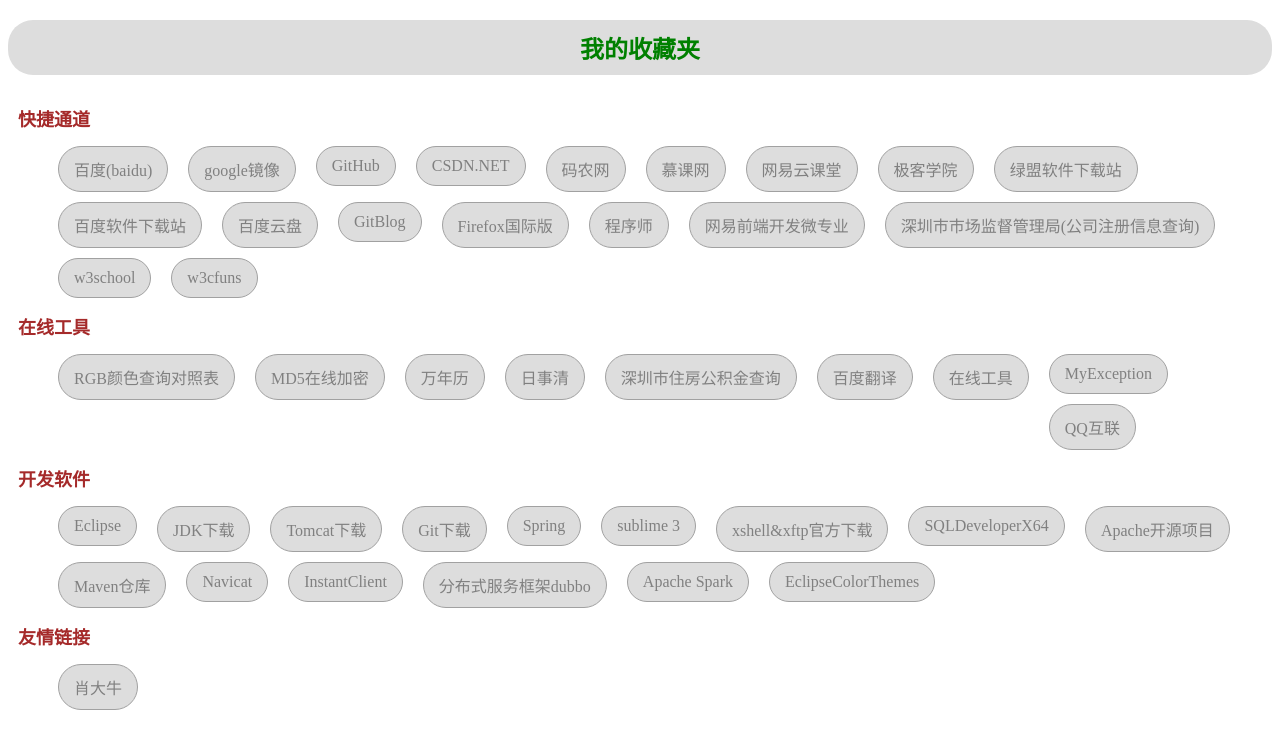
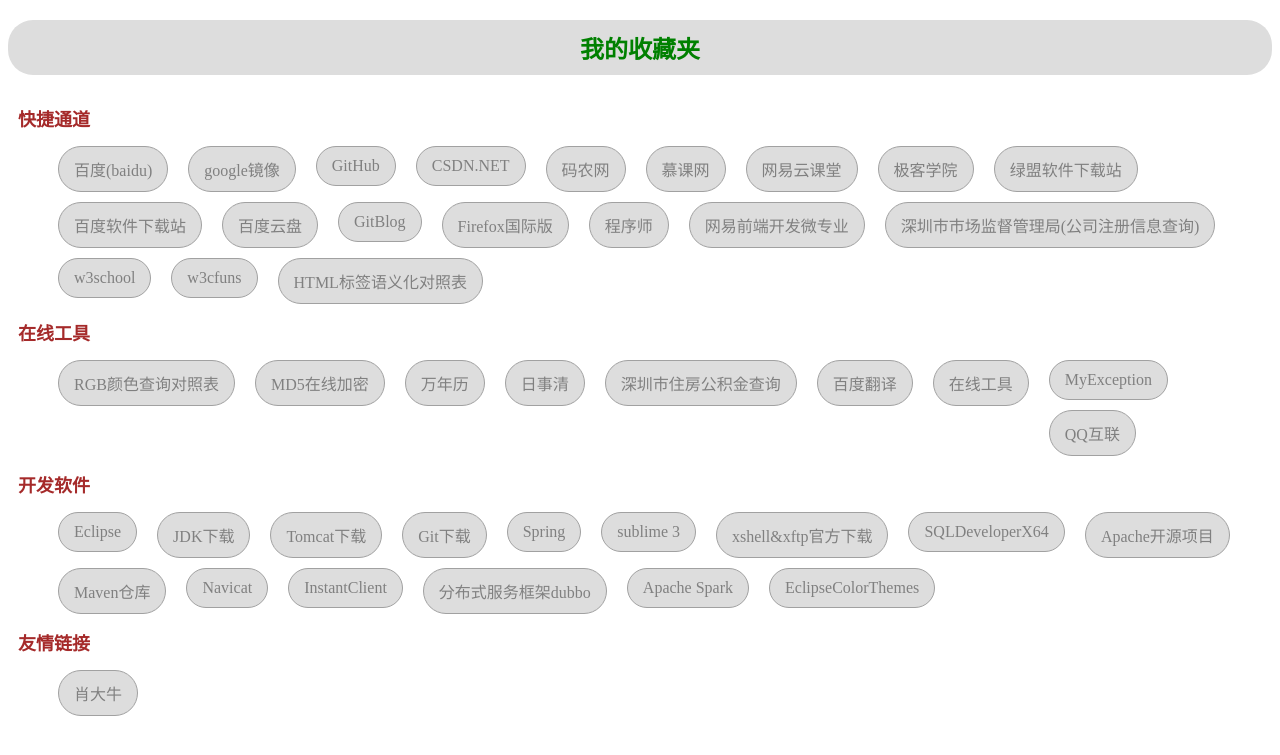
Before and after one commit to daniel163/daniel163.github.io, a Jekyll site: the page myscj.html, which Jekyll copies as it is, in a window 1280 px wide. Shown: the top 755 px of the page. Built offline with Jekyll 4.4.1, drawn with Linux system fonts in a browser that asks for light colours; Markdown is read by kramdown in place of the engine named in the settings.

Commit message:
更新收藏夹

```diff
--- a/myscj.html
+++ b/myscj.html
@@ -65,6 +65,8 @@
                 <a href="http://www.szscjg.gov.cn/" target="_blank">深圳市市场监督管理局(公司注册信息查询)</a>
                 <a href="http://www.w3school.com.cn/" target="_blank">w3school</a>
                 <a href="http://www.w3cfuns.com/" target="_blank">w3cfuns</a>
+                <a href="http://www.cnblogs.com/PeunZhang/archive/2012/03/08/2385592.html" target="_blank">HTML标签语义化对照表</a>
+
             </dd>
             <dt>在线工具</dt>
             <dd>
```
